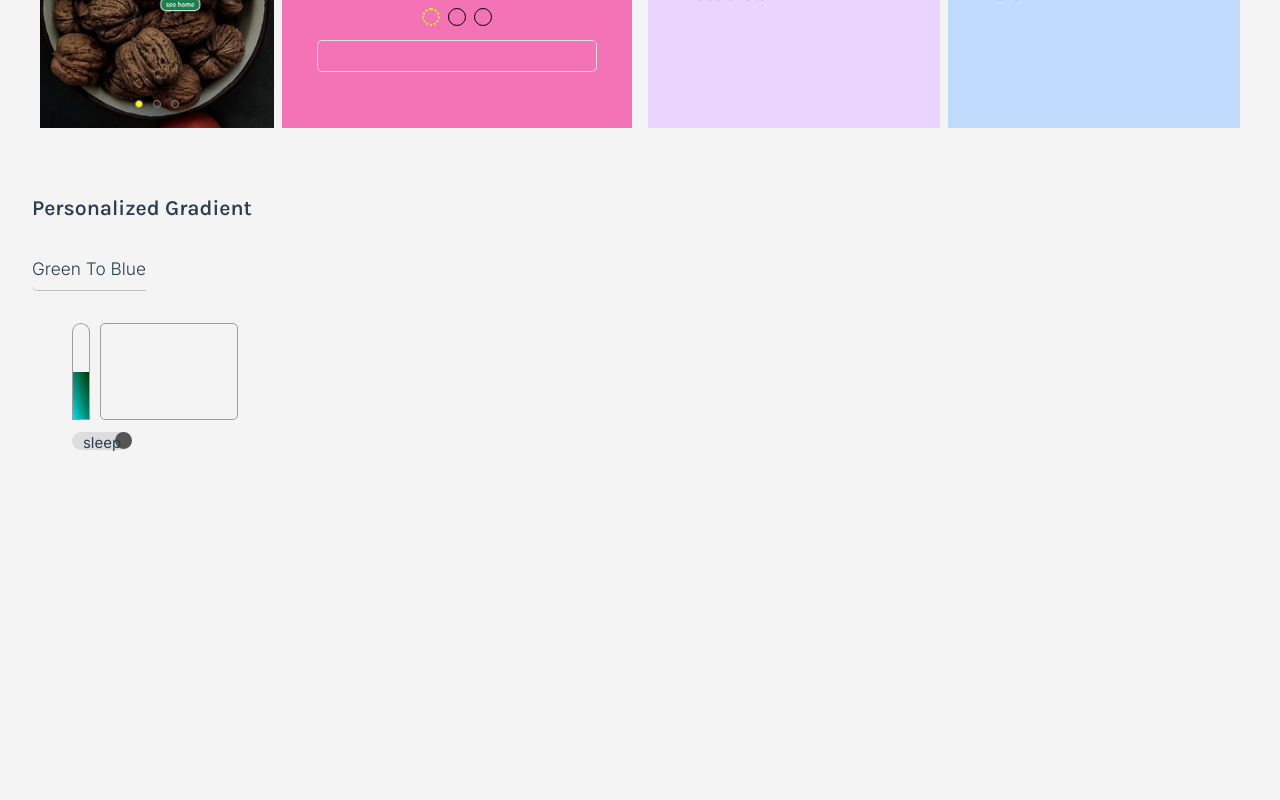
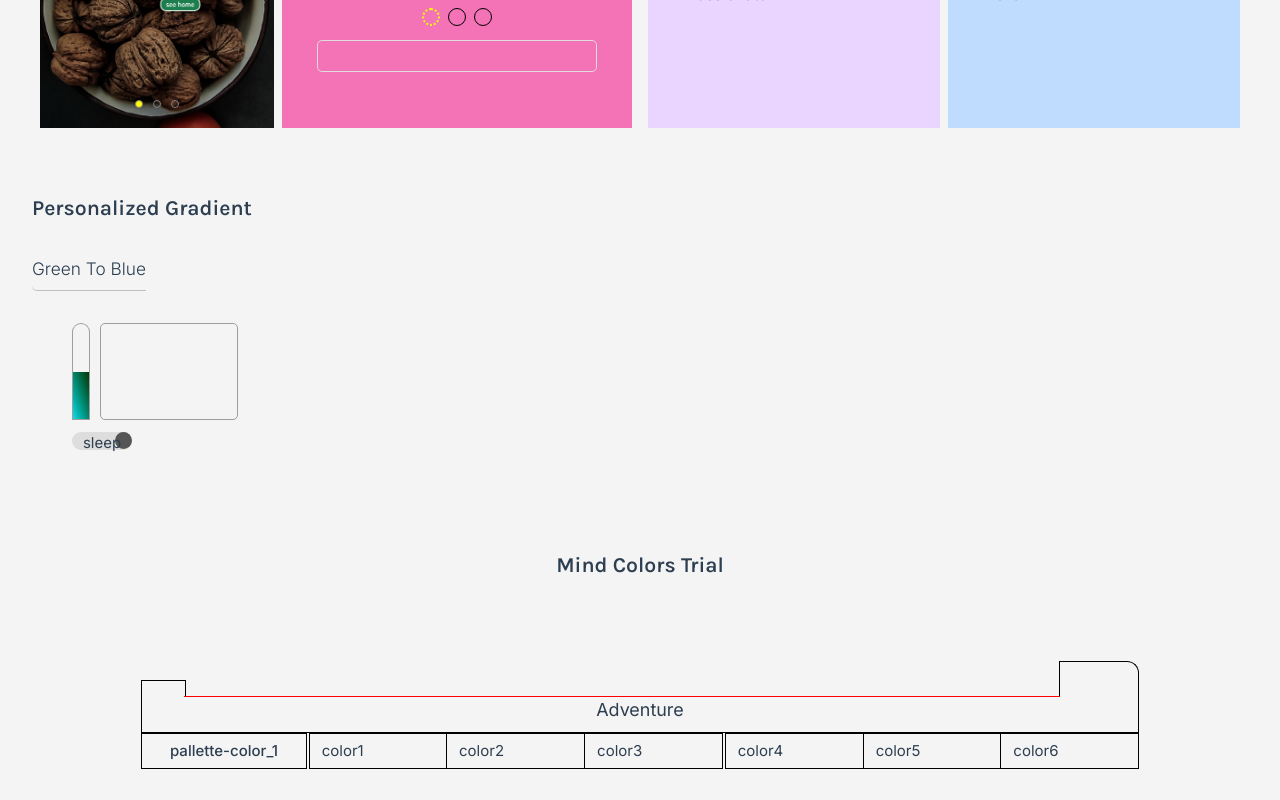
Before and after one commit to BeinRain06/pallette-colors, a Vue app: page / in a window 1280 px wide. Shown: the part 1028-1828 px from the top of the page. Before the commit the page ends 1542 px from the top, so only its background shows below. Built offline with nearby package versions, Linux system fonts and the light colour scheme; a web font is replaced by a local one.

Commit message:
section Mind-Colors --init

```diff
--- a/src/App.vue
+++ b/src/App.vue
@@ -3,6 +3,7 @@ import HelloWorld from './components/HelloWorld.vue'
 import CardColors from './components/CardColors.vue'
 import MyWebsiteColor from './components/MyWebsiteColor.vue'
 import PersonalizedGradient from './components/PersonalizedGradient.vue'
+import MindColors from './components/MindColors.vue'
 </script>
 
 <template>
@@ -128,6 +129,9 @@ import PersonalizedGradient from './components/PersonalizedGradient.vue'
     </section>
     <section id="personalized_gradient" class="personalized_gradient w-100">
       <PersonalizedGradient />
+    </section>
+    <section id="mind_colors" class="mind_colors">
+      <MindColors />
     </section>
   </main>
 </template>
--- /dev/null
+++ b/src/components/MindColors.vue
@@ -0,0 +1,143 @@
+<script setup lang="ts"></script>
+<template>
+  <div class="mind_colors_container w-100">
+    <div class="title_mind_wrap">
+      <h3 class="title_gradient_wrap karla-600 p-2">Mind Colors Trial</h3>
+    </div>
+    <div class="mind_pattern_wrapper w-100 my-2">
+      <div class="mind_pattern_content">
+        <div class="header_pattern_container">
+          <div class="left_square_pattern"></div>
+          <div class="right_square_pattern"></div>
+          <div class="line_pattern_upper"></div>
+          <div class="title_pattern_wrap w-100 flex justify-center">
+            <span class="title_pattern">Adventure</span>
+          </div>
+        </div>
+        <div class="base_pattern_container w-100">
+          <div class="base_pattern_content">
+            <div class="base_pattern_one w-100">
+              <table class="table_colors w-100">
+                <tbody class="table_content">
+                  <tr>
+                    <th
+                      class="title_element_color w-48 font-medium border border-solid border-black"
+                    >
+                      pallette-color_1
+                    </th>
+                  </tr>
+                  <tr class="table_elements">
+                    <td class="element_color">color1</td>
+                    <td class="element_color">color2</td>
+                    <td class="element_color">color3</td>
+                  </tr>
+                  <tr class="table_elements">
+                    <td class="element_color">color4</td>
+                    <td class="element_color">color5</td>
+                    <td class="element_color">color6</td>
+                  </tr>
+                </tbody>
+              </table>
+            </div>
+          </div>
+        </div>
+      </div>
+    </div>
+  </div>
+</template>
+<style scoped>
+.karla-600 {
+  font-family: 'Karla', sans-serif;
+  font-optical-sizing: auto;
+  font-weight: 600;
+  font-style: normal;
+}
+
+@media (min-width: 260px) {
+  .title_mind_wrap {
+    height: 140px;
+    margin-top: 4rem;
+    font-size: calc(20px + 0.1vw);
+    display: flex;
+    justify-content: center;
+  }
+
+  .title_pattern {
+    font-size: calc(16px + 0.15vw);
+  }
+
+  .title_element_color {
+    height: 35px;
+  }
+
+  .mind_pattern_content {
+    width: 80%;
+    padding: 0.5rem 0;
+    margin: 0.5rem 0 1.5rem;
+    height: auto;
+    margin: 0 auto;
+    display: flex;
+    flex-direction: column;
+    justify-content: center;
+  }
+
+  .mind_pattern_content .header_pattern_container {
+    position: relative;
+    width: 100%;
+    height: 36px;
+    border: 1px solid black;
+    border-top: none;
+  }
+
+  .header_pattern_container .left_square_pattern {
+    position: absolute;
+    top: -17px;
+    left: -1px;
+    width: 45px;
+    height: 17px;
+    border: 1px solid black;
+    border-bottom: none;
+  }
+
+  .header_pattern_container .right_square_pattern {
+    position: absolute;
+    top: -36px;
+    right: -1px;
+    width: 80px;
+    height: 36px;
+    border: 1px solid black;
+    border-top-right-radius: 12px;
+    border-bottom: none;
+  }
+
+  .header_pattern_container .line_pattern_upper {
+    position: absolute;
+    top: -1px;
+    left: 42px;
+    width: calc(100% - 120px);
+    height: 1px;
+    background-color: red;
+  }
+
+  .base_pattern_content {
+    width: 100%;
+    display: flex;
+    justify-content: center;
+  }
+
+  .table_content {
+    width: 100%;
+    height: 35px;
+    display: flex;
+    justify-content: center;
+    gap: 0.1rem;
+  }
+
+  .table_elements .element_color {
+    width: 10rem;
+    padding-left: 0.75rem;
+    height: 35px;
+    border: 1px solid black;
+  }
+}
+</style>
--- a/src/components/PersonalizedGradient.vue
+++ b/src/components/PersonalizedGradient.vue
@@ -3,11 +3,11 @@
 <template>
   <div class="gradient_container w-100 m-2">
     <div class="title_gradient_wrap w-100 my-2 md:w-2/5">
-      <h2 class="title_gradient_container karla-600 p-2">Personalized Gradient</h2>
+      <h3 class="title_gradient karla-600 p-2">Personalized Gradient</h3>
     </div>
     <div class="gradient_ct w-100 p-2 my-2">
       <div class="inline-flex">
-        <h3 class="title_gradient inter-300">Green To Blue</h3>
+        <h3 class="title_gradient_list inter-300">Green To Blue</h3>
       </div>
       <ul class="gradient_list">
         <li class="gradient_box w-100 h-100 p-2">
@@ -66,18 +66,20 @@
 }
 
 @media (min-width: 260px) {
-  .title_gradient_container {
+  .title_gradient_wrap {
+    max-width: 580px;
     font-size: calc(20px + 0.1vw);
     display: flex;
     justify-content: flex-start;
   }
+
   .gradient_ct {
     display: flex;
     flex-direction: column;
     justify-content: center;
   }
 
-  .title_gradient {
+  .title_gradient_list {
     padding: 0.5rem 0;
     font-size: calc(16px + 0.1vw);
     border-bottom-left-radius: 5px;
```
